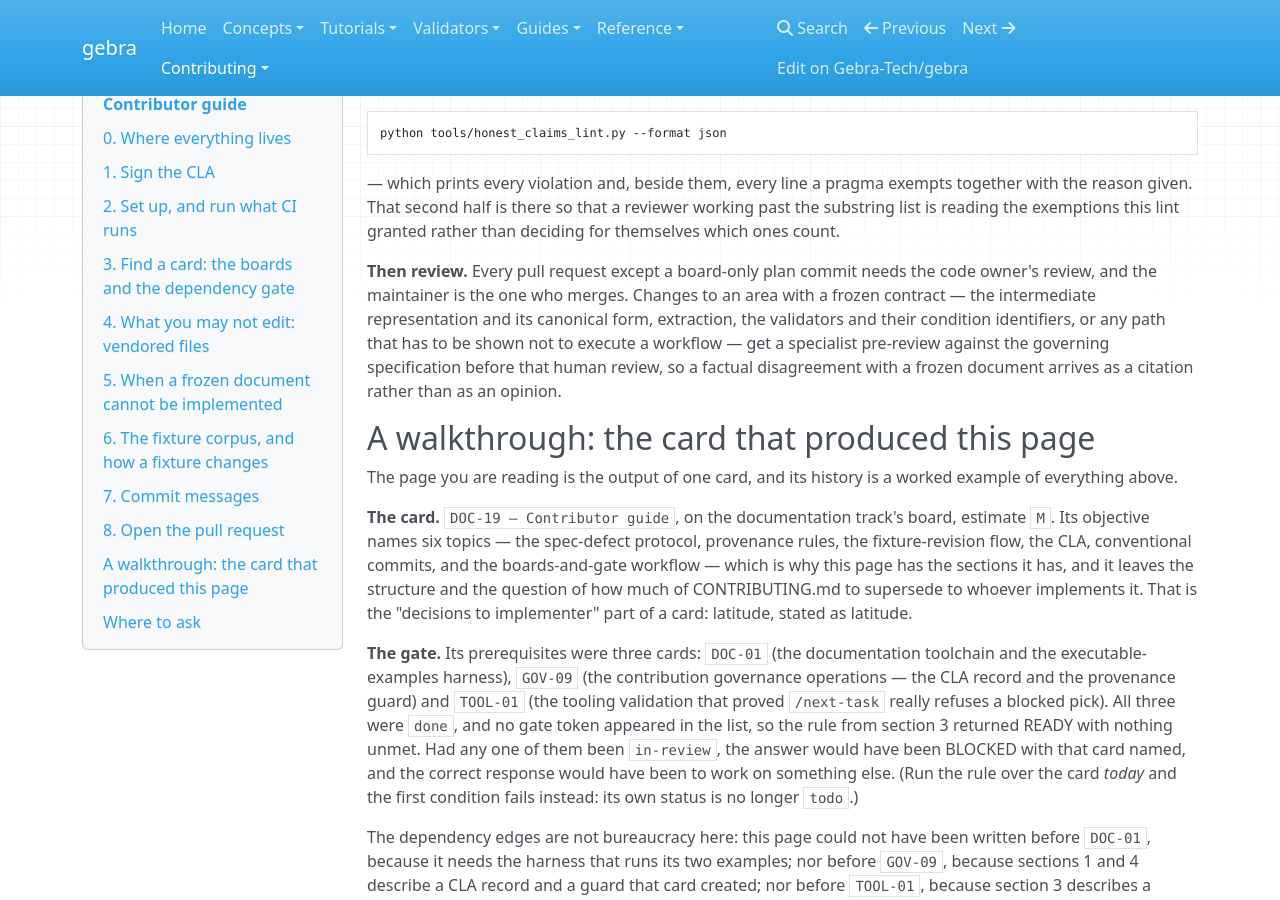
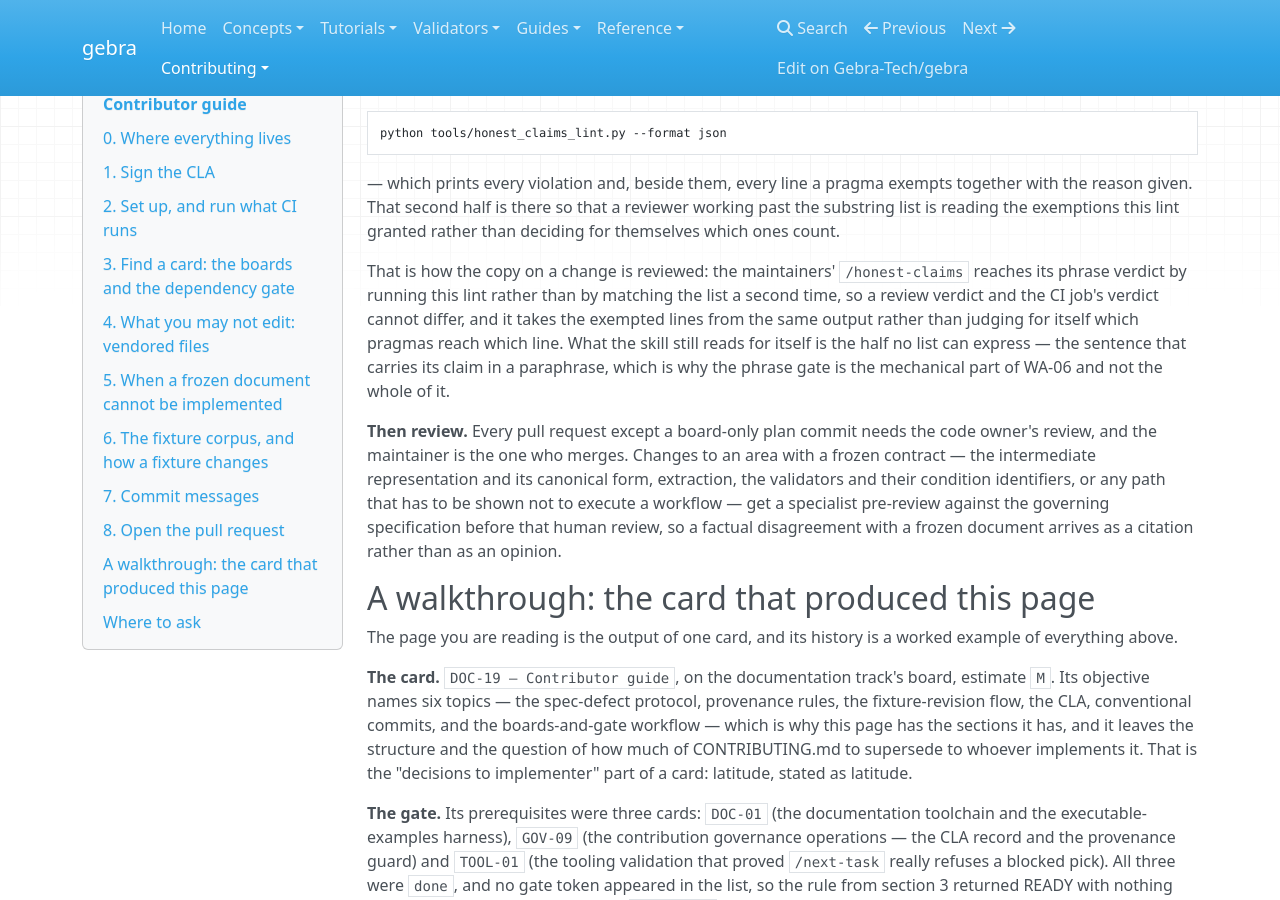
Before and after one commit to Gebra-Tech/gebra, an MkDocs documentation site: the page built from docs/contributing/index.md, in a window 1280 px wide and 900 px high, scrolled down 10506 px. Built offline with MkDocs 1.6.1, drawn with Linux system fonts in a browser that asks for light colours; nearby versions of some CDN libraries.

Commit message:
feat(tooling): one home for the honest-claims allow-pragma

```diff
--- a/docs/contributing/index.md
+++ b/docs/contributing/index.md
@@ -557,6 +557,13 @@ python tools/honest_claims_lint.py --format json
 reason given. That second half is there so that a reviewer working past the substring list is
 reading the exemptions this lint granted rather than deciding for themselves which ones count.
 
+That is how the copy on a change is reviewed: the maintainers' `/honest-claims` reaches its
+phrase verdict by running this lint rather than by matching the list a second time, so a review
+verdict and the CI job's verdict cannot differ, and it takes the exempted lines from the same
+output rather than judging for itself which pragmas reach which line. What the skill still reads
+for itself is the half no list can express — the sentence that carries its claim in a paraphrase,
+which is why the phrase gate is the mechanical part of WA-06 and not the whole of it.
+
 **Then review.** Every pull request except a board-only plan commit needs the code owner's
 review, and the maintainer is the one who merges. Changes to an area with a frozen contract —
 the intermediate representation and its canonical form, extraction, the validators and their
```
Also changed, not shown: CHANGELOG.md (+22 -3 lines).
